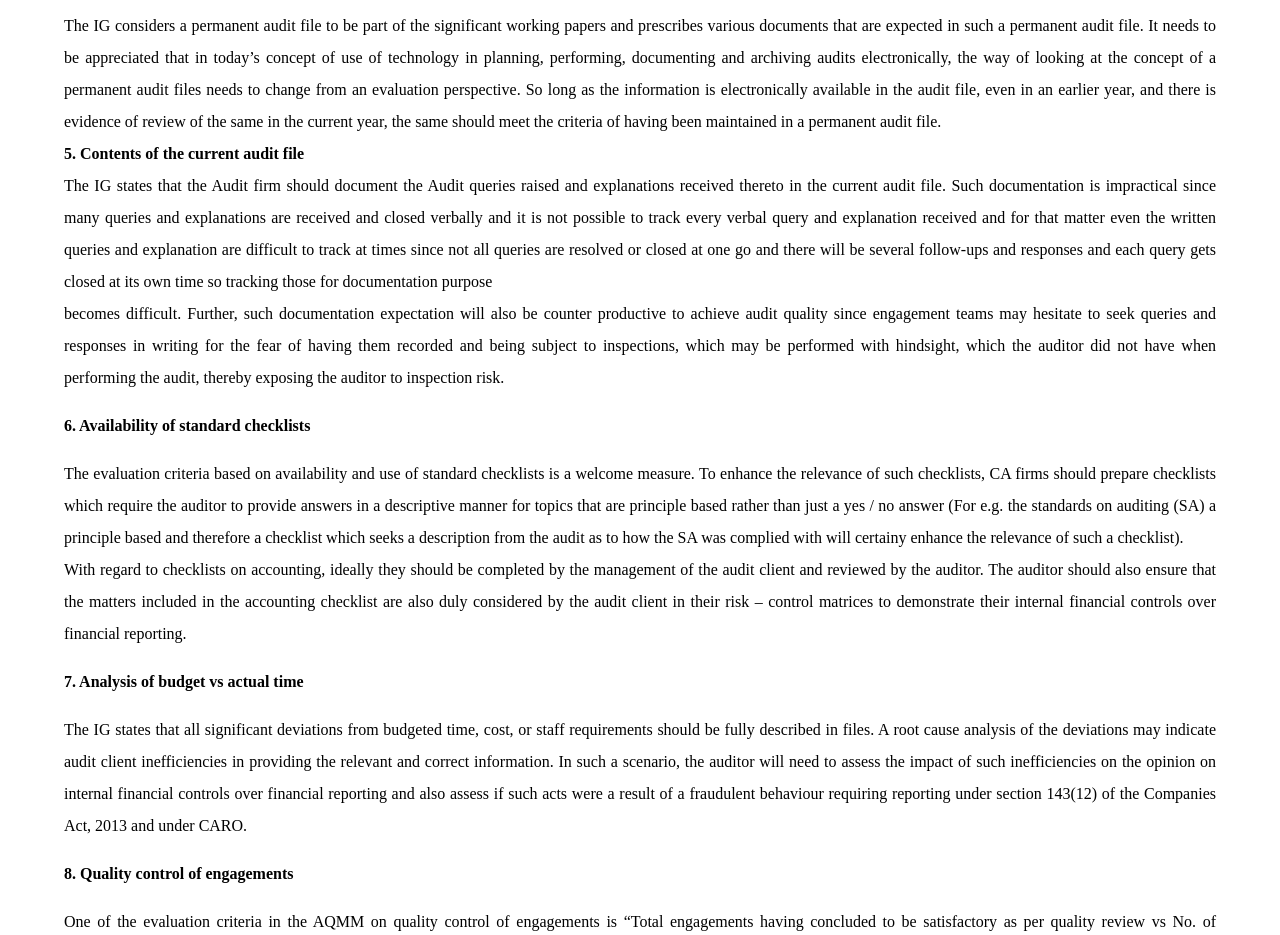
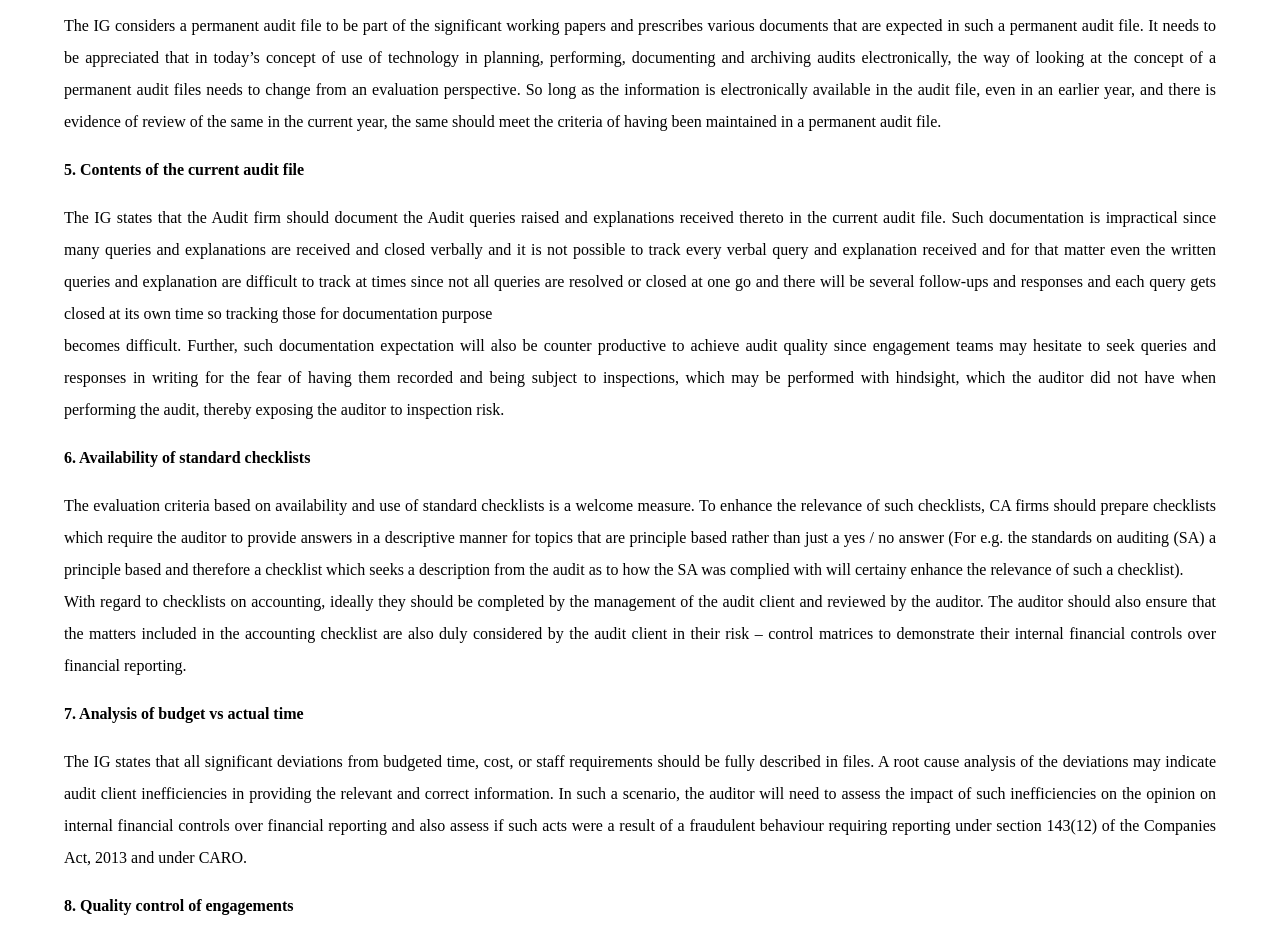
Before and after one commit to TRUENFAIR/trueandfair, a Next.js app: page /blog/blogOne in a window 1280 px wide. Shown: the part 2520-3455 px from the top of the page. Built offline with nearby package versions, Linux system fonts and the light colour scheme.

Commit message:
nw cgnge

```diff
--- a/pages/blog/blogOne.js
+++ b/pages/blog/blogOne.js
@@ -231,7 +231,7 @@ maturity
             same should meet the criteria of having been maintained in a
             permanent audit file.
           </p>
-          <p className="leading-loose   text-justify font-semibold font-bah text-black ">
+          <p className="leading-loose   text-justify font-bold mb-4 mt-4  font-bah text-black ">
             5. Contents of the current audit file
           </p>
           <p className="leading-loose   text-justify  font-bah text-black ">
--- a/pages/resources.js
+++ b/pages/resources.js
@@ -426,7 +426,7 @@ export default function Resources() {
                             alt=""
                             objectFit="cover"
                             src={image}
-                            className="brightness-50"
+                            className=""
                           />
                           <div className="w-full h-1/2 absolute bottom-0 left-0 right-0 from-transparent bg-gradient-to-b to-black opacity-60"></div>
 
```
